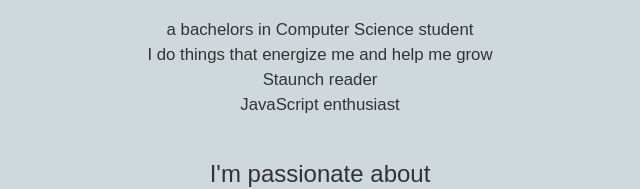
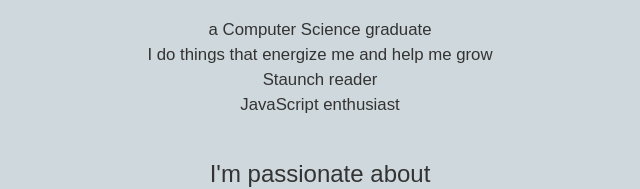
Before and after one commit to alamgirqazi/alamgirqazi.github.io, a plain HTML site: page index.html in a window 1280 px wide. Shown: the part 392-581 px from the top of the page, 320-960 px from the left. Drawn offline with Linux system fonts and the light colour scheme.

Commit message:
added graduation update

```diff
--- a/index.html
+++ b/index.html
@@ -21,7 +21,7 @@
         </div>
         <br>
         <ul class="about-me">
-            <li>a bachelors in Computer Science student</li>
+            <li>a Computer Science graduate </li>
             <li>I do things that energize me and help me grow</li>
             <li>Staunch reader</li>
             <li>JavaScript enthusiast</li>
```
